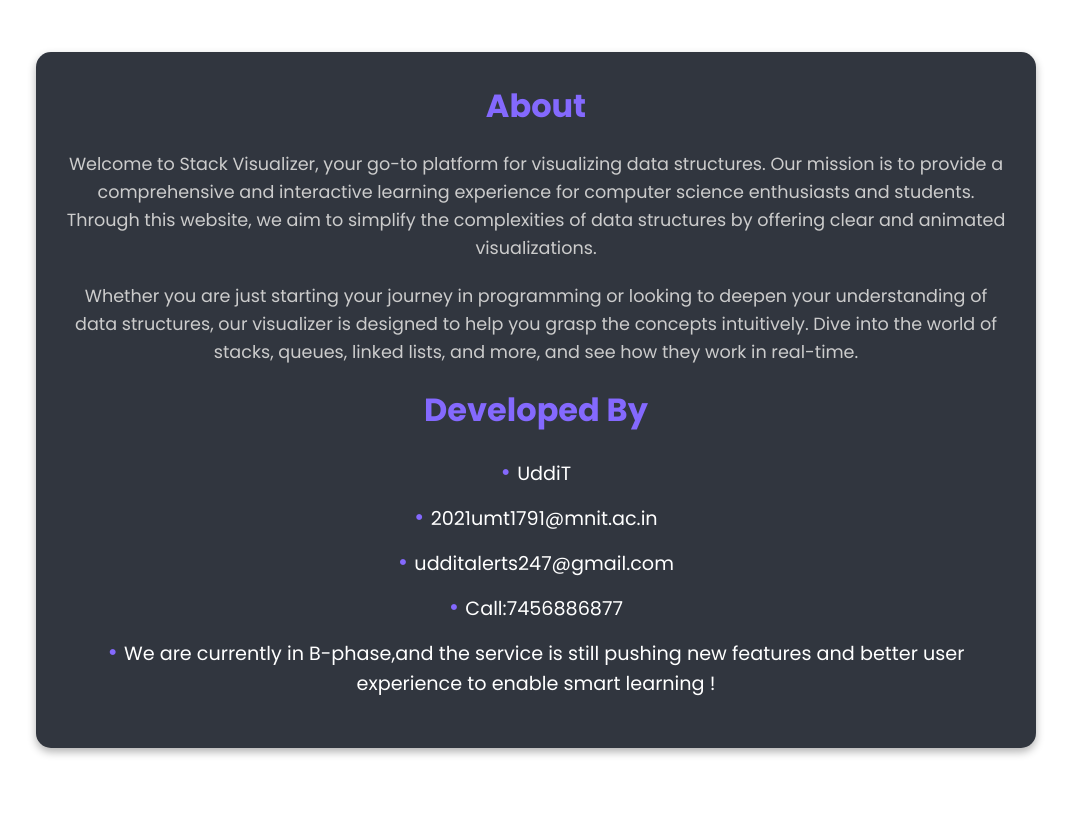
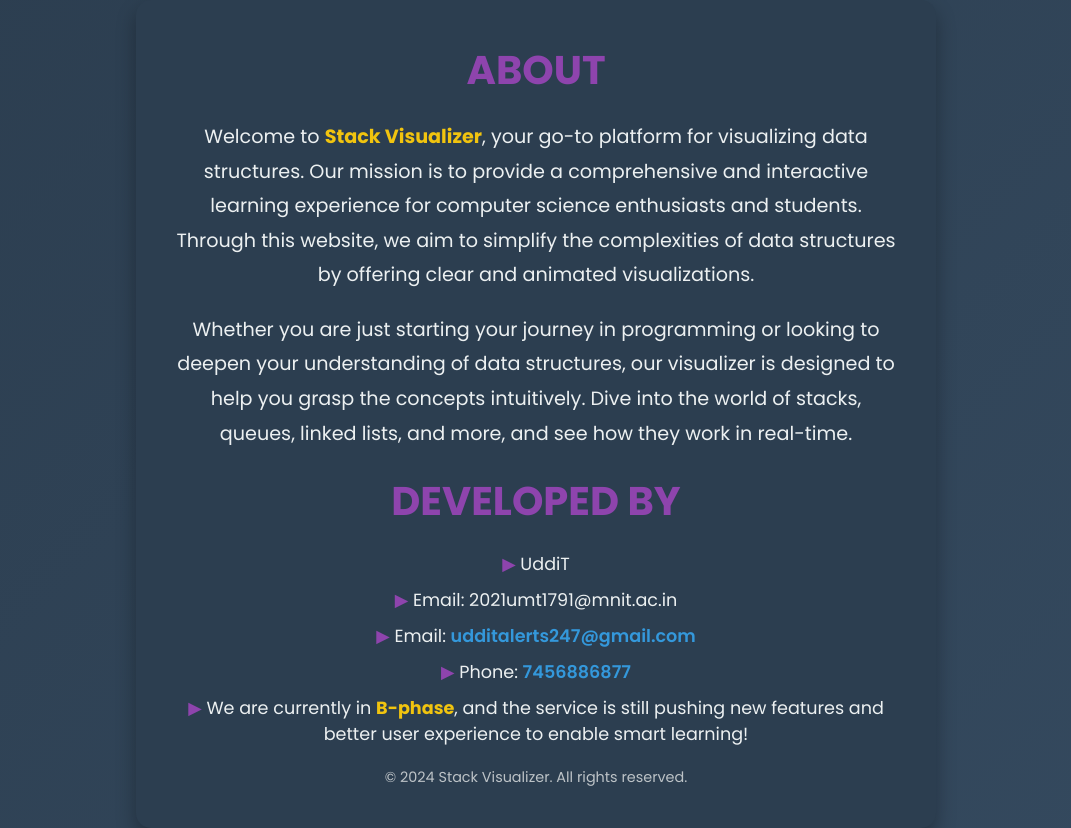
Before and after one commit to UDDITwork/DSA_Visualizer, a website: page about.html in a window 1280 px wide. Shown: the whole page, without its empty margins (104-1175 px from the left). Before the commit the page ends 800 px from the top, so only its background shows below. Drawn offline with Linux system fonts and the light colour scheme.

Commit message:
Update about.html

```diff
--- a/about.html
+++ b/about.html
@@ -6,7 +6,7 @@
     <title>About - Data Structure Visualization</title>
     <link rel="icon" href="Home/assets/logo.png" type="image/png">
     <style>
-        @import url("https://fonts.googleapis.com/css2?family=Poppins:ital,wght@0,100;0,200;0,300;0,400;0,500;0,600;0,700;0,800;0,900;1,100;1,200;1,300;1,400;1,500;1,600;1,700;1,800;1,900&display=swap");
+        @import url("https://fonts.googleapis.com/css2?family=Poppins:wght@300;400;600;700&display=swap");
 
         * {
             margin: 0;
@@ -16,93 +16,96 @@
         }
 
         body {
-            height: 100vh;
-            width: 100vw;
+            background: linear-gradient(135deg, #2c3e50, #34495e);
+            color: #ecf0f1;
             display: flex;
             justify-content: center;
             align-items: center;
-            flex-direction: column;
-            background-color: #fff;
-            color: #fff;
-        }
-
-        header {
-            width: 100%;
-            background-color: #31363f;
-            padding: 20px 0;
-            text-align: center;
-            box-shadow: 0 4px 8px rgba(0, 0, 0, 0.2);
-        }
-
-        header h1 {
-            color: #fff;
-            font-size: 2.5rem;
-            letter-spacing: 2px;
+            min-height: 100vh;
         }
 
         .container {
-            width: 90%;
-            max-width: 1000px;
-            background-color: #31363f;
-            padding: 30px;
+            background: #2c3e50;
             border-radius: 15px;
-            box-shadow: 0 4px 8px rgba(0, 0, 0, 0.3);
+            box-shadow: 0 10px 20px rgba(0, 0, 0, 0.3);
+            padding: 40px;
+            max-width: 800px;
             text-align: center;
-            margin: 20px;
         }
 
         .container h2 {
-            font-size: 2rem;
+            font-size: 2.5rem;
+            color: #8e44ad;
             margin-bottom: 20px;
-            color: #8469fe;
+            text-transform: uppercase;
         }
 
         .container p {
-            font-size: 1.1rem;
-            line-height: 1.6;
+            font-size: 1.2rem;
+            line-height: 1.8;
             margin-bottom: 20px;
-            color: #ccc;
         }
 
         .creators {
-            list-style-type: none;
+            list-style: none;
             padding: 0;
-            margin: 20px 0;
+            margin-top: 20px;
         }
 
         .creators li {
-            font-size: 1.2rem;
+            font-size: 1.1rem;
             margin: 10px 0;
-            color: #fff;
         }
 
         .creators li::before {
-            content: "• ";
-            color: #8469fe;
-            font-size: 1.5rem;
+            content: "▶ ";
+            color: #8e44ad;
         }
 
         footer {
             margin-top: 20px;
-            color: #ccc;
             font-size: 0.9rem;
+            color: #bdc3c7;
+        }
+
+        header {
+            margin-bottom: 20px;
+        }
+
+        .container a {
+            color: #3498db;
+            text-decoration: none;
+            font-weight: 600;
+        }
+
+        .container a:hover {
+            text-decoration: underline;
+        }
+
+        .highlight {
+            color: #f1c40f;
+            font-weight: 700;
         }
     </style>
 </head>
 <body>
-
     <div class="container">
-        <h2>About</h2>
-        <p>Welcome to Stack Visualizer, your go-to platform for visualizing data structures. Our mission is to provide a comprehensive and interactive learning experience for computer science enthusiasts and students. Through this website, we aim to simplify the complexities of data structures by offering clear and animated visualizations.</p>
+        <header>
+            <h2>About</h2>
+        </header>
+        <p>Welcome to <span class="highlight">Stack Visualizer</span>, your go-to platform for visualizing data structures. Our mission is to provide a comprehensive and interactive learning experience for computer science enthusiasts and students. Through this website, we aim to simplify the complexities of data structures by offering clear and animated visualizations.</p>
         <p>Whether you are just starting your journey in programming or looking to deepen your understanding of data structures, our visualizer is designed to help you grasp the concepts intuitively. Dive into the world of stacks, queues, linked lists, and more, and see how they work in real-time.</p>
         <h2>Developed By</h2>
         <ul class="creators">
             <li>UddiT</li>
-            <li>2021umt1791@mnit.ac.in</li>
-            <li>udditalerts247@gmail.com</li>
-            <li>Call:7456886877</li>
-            <li>We are currently in B-phase,and the service is still pushing new features and better user experience to enable smart learning !</li>
+            <li>Email: 2021umt1791@mnit.ac.in</li>
+            <li>Email: <a href="mailto:udditalerts247@gmail.com">udditalerts247@gmail.com</a></li>
+            <li>Phone: <a href="tel:7456886877">7456886877</a></li>
+            <li>We are currently in <span class="highlight">B-phase</span>, and the service is still pushing new features and better user experience to enable smart learning!</li>
         </ul>
+        <footer>
+            &copy; 2024 Stack Visualizer. All rights reserved.
+        </footer>
     </div>
 </body>
 </html>
```
